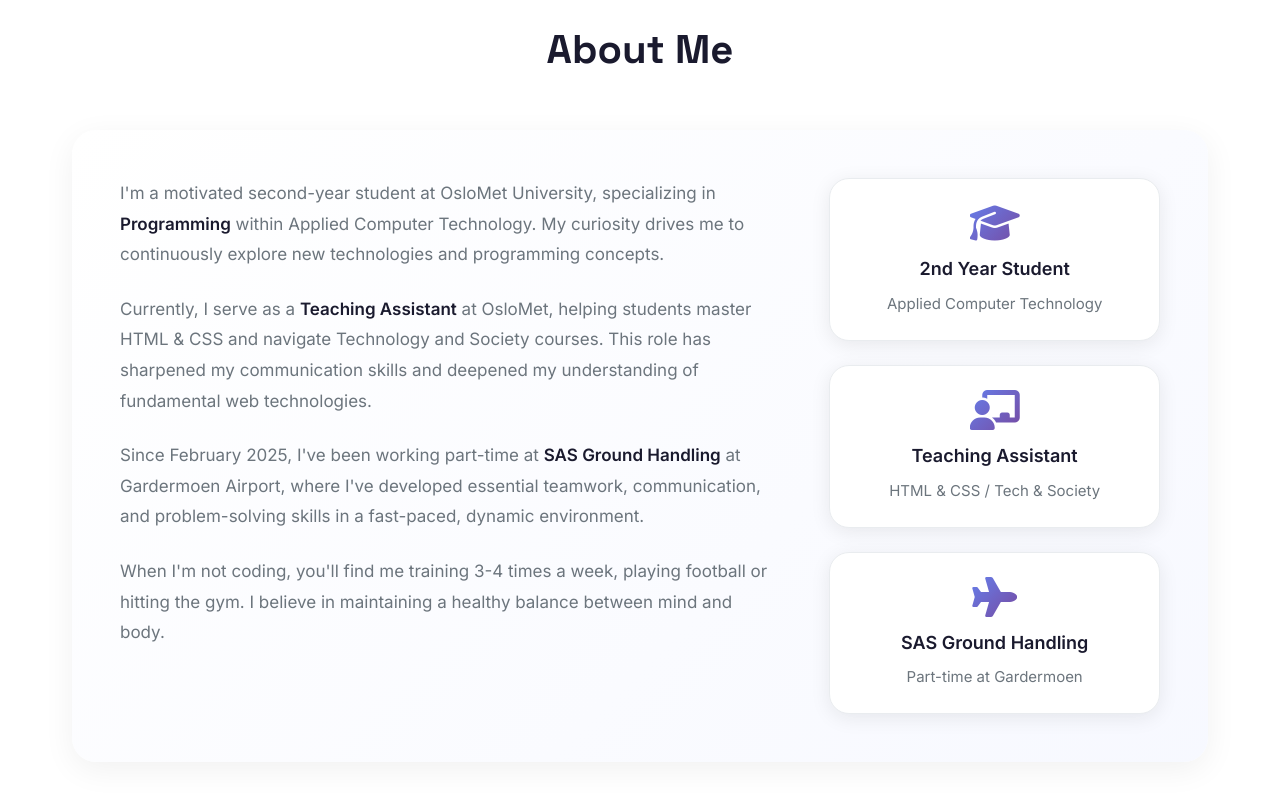
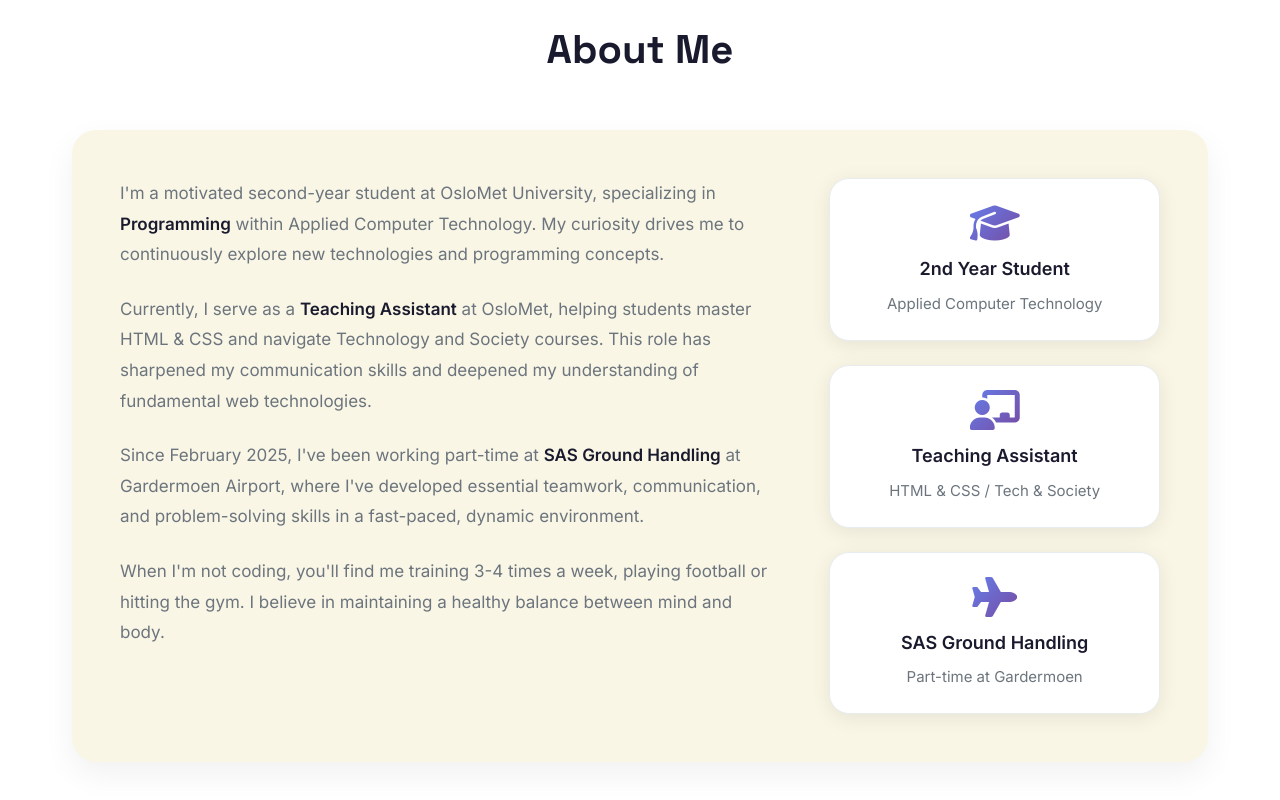
Before and after one commit to Xamsesulub/XamseSulub, a website built with Vite: page index.html in a window 1280 px wide. Shown: the part 878-1678 px from the top of the page. Built offline with nearby package versions, Linux system fonts and the light colour scheme.

Commit message:
Updated script.js

```diff
--- a/css/style.css
+++ b/css/style.css
@@ -334,11 +334,39 @@ body {
     grid-template-columns: 2fr 1fr;
     gap: 3rem;
     align-items: start;
-    background: linear-gradient(135deg, rgba(255, 255, 255, 0.8) 0%, rgba(245, 247, 255, 0.8) 100%);
-    backdrop-filter: blur(12px);
+    background: #faf6e6;
     border-radius: 24px;
-    padding: 3rem;
-    box-shadow: 0 8px 32px rgba(0, 0, 0, 0.06);
+    padding: 48px;
+    box-shadow: 0 12px 32px rgba(0, 0, 0, 0.06);
+}
+
+.about-content h2,
+.about-content p {
+    opacity: 0;
+    transform: translateY(25px);
+    transition: opacity 0.9s ease-out, transform 0.9s ease-out;
+}
+
+.about-content.reveal h2,
+.about-content.reveal p {
+    opacity: 1;
+    transform: translateY(0);
+}
+
+.about-content.reveal h2 {
+    transition-delay: 0.1s;
+}
+
+.about-content.reveal p:nth-of-type(1) {
+    transition-delay: 0.2s;
+}
+
+.about-content.reveal p:nth-of-type(2) {
+    transition-delay: 0.3s;
+}
+
+.about-content.reveal p:nth-of-type(3) {
+    transition-delay: 0.4s;
 }
 
 .about-text p {
@@ -434,9 +462,25 @@ body {
     box-shadow: 0 12px 32px rgba(0, 0, 0, 0.12);
 }
 
-.skill-card:hover .skill-icon {
-    transform: scale(1.1);
-    transition: transform 0.3s ease;
+@keyframes spinIcon {
+    0% {
+        transform: rotate(0deg);
+    }
+    50% {
+        transform: rotate(180deg) scale(1.15);
+    }
+    100% {
+        transform: rotate(360deg) scale(1);
+    }
+}
+
+.skill-icon i {
+    display: inline-block;
+    cursor: pointer;
+}
+
+.skill-card:hover .skill-icon i {
+    animation: spinIcon 0.8s ease-in-out forwards;
 }
 
 .skill-icon {
--- a/js/script.js
+++ b/js/script.js
@@ -39,14 +39,18 @@ const observerOptions = {
 const observer = new IntersectionObserver((entries) => {
     entries.forEach(entry => {
         if (entry.isIntersecting) {
-            entry.target.classList.add('animate');
+            if (entry.target.classList.contains('about-content')) {
+                entry.target.classList.add('reveal');
+            } else {
+                entry.target.classList.add('animate');
+            }
             observer.unobserve(entry.target);
         }
     });
 }, observerOptions);
 
 // Observe all animated elements
-const animatedElements = document.querySelectorAll('.skill-card, .timeline-item, .contact-card');
+const animatedElements = document.querySelectorAll('.skill-card, .timeline-item, .contact-card, .about-content');
 animatedElements.forEach(el => {
     observer.observe(el);
 });
```
